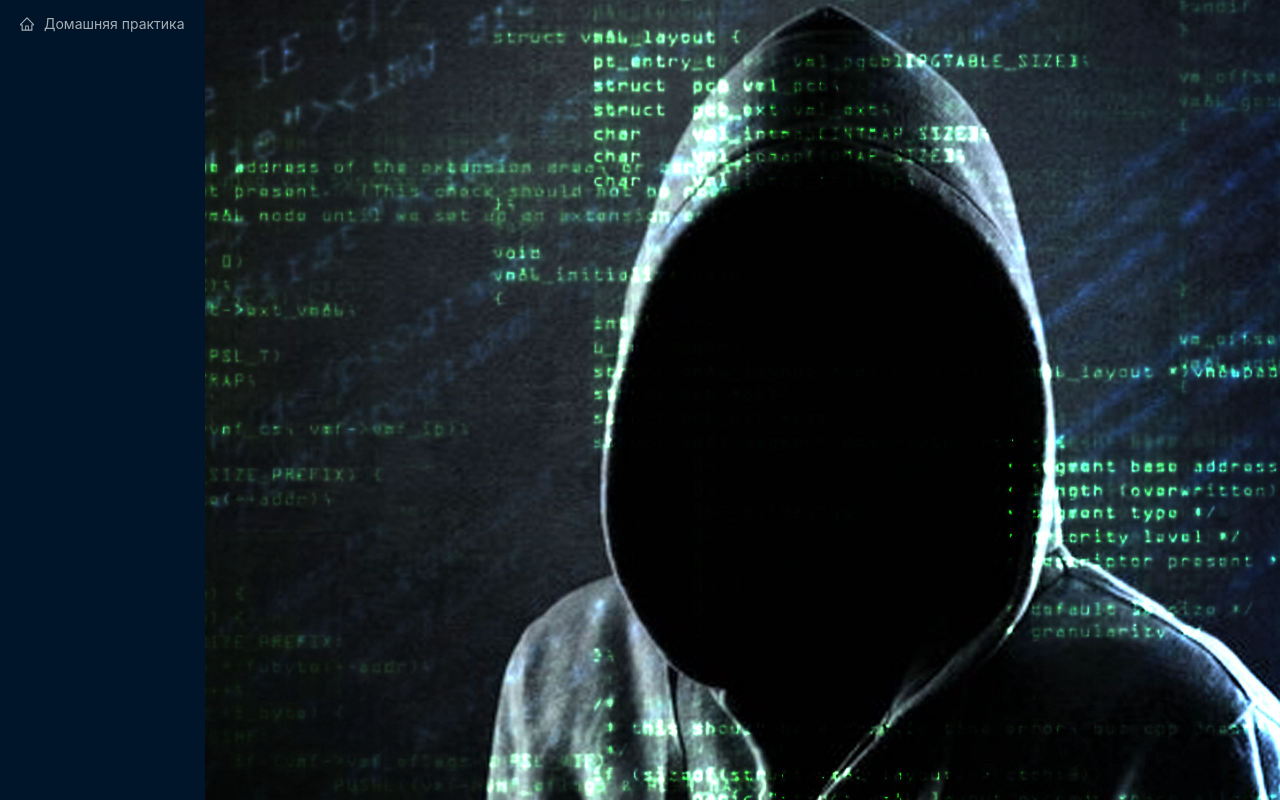
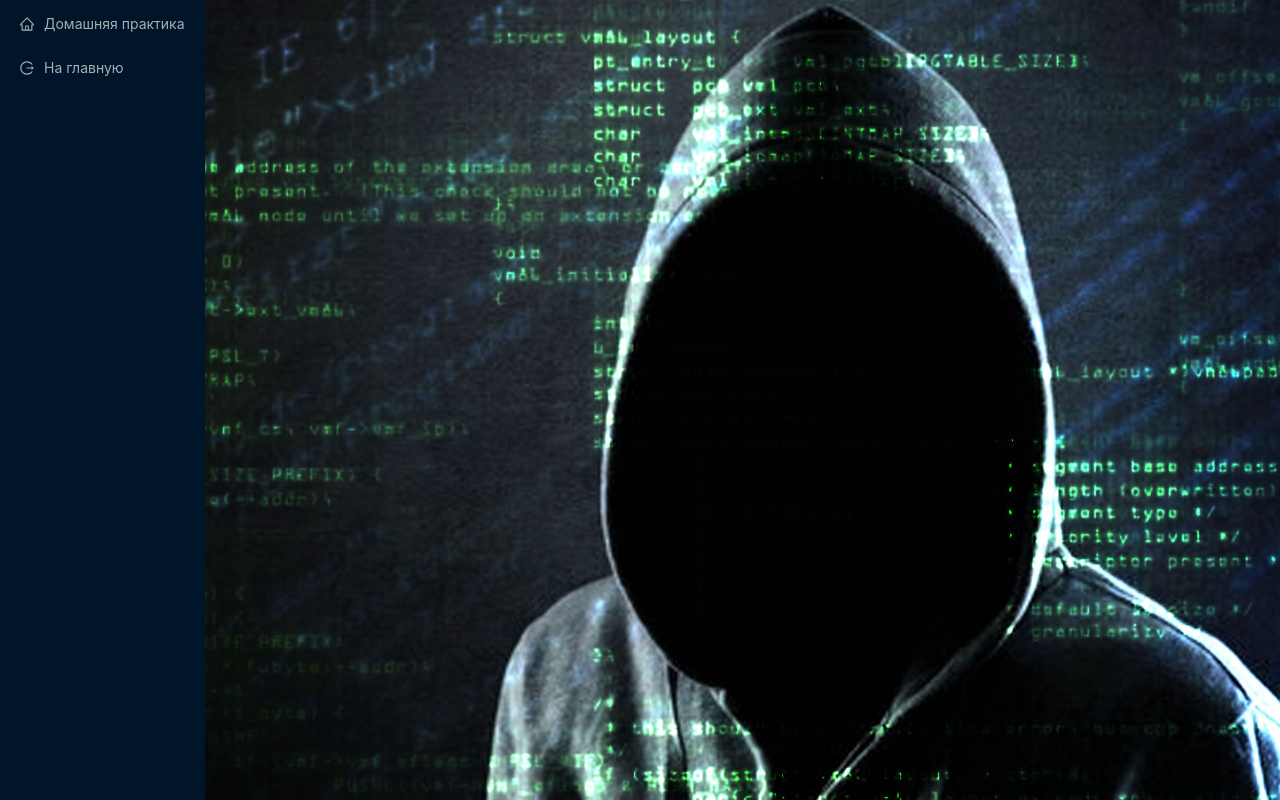
Before and after one commit to desnicaVe1esa/Creator, a React (Create React App) app in the folder front/: page /theory in a window 1280 px wide. Built offline with nearby package versions, Linux system fonts and the light colour scheme.

Commit message:
Процесс разработки нового функционала

```diff
--- a/front/src/page/main/index.js
+++ b/front/src/page/main/index.js
@@ -83,7 +83,7 @@ const Main = () => {
                     </Row>
                     <Row>
                         <Col>
-                            <text style={{color: 'white'}}>1.&ensp;</text>
+                            <p style={{color: 'white'}}>1.&ensp;</p>
                         </Col>
                         <Col style={{paddingBottom: '1%'}}>
                             <Input placeholder="Скопируйте ID задачи"
@@ -95,7 +95,7 @@ const Main = () => {
                     </Row>
                     <Row>
                         <Col>
-                            <text style={{color: 'white'}}>2.&ensp;</text>
+                            <p style={{color: 'white'}}>2.&ensp;</p>
                         </Col>
                         <Col style={{paddingBottom: '1%'}}>
                             <ConfigProvider
@@ -120,7 +120,7 @@ const Main = () => {
                     </Row>
                     <Row>
                         <Col>
-                            <text style={{color: 'white'}}>3.&ensp;</text>
+                            <p style={{color: 'white'}}>3.&ensp;</p>
                         </Col>
                         <Col style={{paddingBottom: '1%'}}>
                             <Select
@@ -134,7 +134,7 @@ const Main = () => {
                     </Row>
                     <Row>
                         <Col>
-                            <text style={{color: 'white'}}>4.&ensp;</text>
+                            <p style={{color: 'white'}}>4.&ensp;</p>
                         </Col>
                         <Col style={{paddingBottom: '1%'}}>
                             <ConfigProvider
--- a/front/src/page/theory/component/homePractice/index.js
+++ b/front/src/page/theory/component/homePractice/index.js
@@ -1,7 +1,10 @@
+import {Card} from "antd";
+import React from "react";
+
 const HomePractice = () => {
 
     return (
-        <div>Hello World!</div>
+            <Card>Content</Card>
     )
 }
 
--- a/front/src/page/theory/index.js
+++ b/front/src/page/theory/index.js
@@ -1,9 +1,8 @@
-import React from 'react';
-import {HomeOutlined} from '@ant-design/icons';
-import {Menu} from 'antd';
+import React, {useState} from 'react';
+import {HomeOutlined, LogoutOutlined} from '@ant-design/icons';
+import {Menu} from "antd";
+import {Content} from "antd/es/layout/layout";
 import HomePractice from "./component/homePractice";
-import {Route, Routes, useNavigate} from "react-router-dom";
-
 
 function getItem(label, key, icon, children) {
     return {
@@ -16,10 +15,21 @@ function getItem(label, key, icon, children) {
 
 const items = [
     getItem('Домашняя практика', 'homePractice', <HomeOutlined/>),
+    getItem('На главную', 'main', <LogoutOutlined/>)
 ];
 
 const Theory = () => {
-    const navigate = useNavigate();
+
+    const [key, setKey] = useState('');
+
+    const onMenuClick = (e) => {
+        if (e.key === 'main') { return window.location.replace('http://localhost:3000/'); }
+        if (e.key === key) {
+            setKey('');
+        } else {
+            setKey(e.key);
+        }
+    }
 
     return (
         <div style={{
@@ -31,60 +41,17 @@ const Theory = () => {
             backgroundRepeat: 'no-repeat',
             width: '100vw',
             height: '100vh'
-        }}>
+        }}
+        >
             <Menu
-                // onClick={({key}) => navigate(key)}
+                onClick={(key) => onMenuClick(key)}
                 theme="dark"
-                items={items}
-            ></Menu>
-            <Content/>
+                items={items}/>
+            <Content>
+                {key === 'homePractice' && <HomePractice/>}
+            </Content>
         </div>
     )
 }
 
-function Content() {
-    return (
-        <div>
-            <Routes>
-                <Route path="homePractice" element={<div>Hello</div>}/>
-            </Routes>
-        </div>
-    )
-}
-
-
-// <Layout
-//     style={{
-//         minHeight: '100vh',
-//     }}
-// >
-//     <Sider collapsible collapsed={collapsed} onCollapse={(value) => setCollapsed(value)}>
-//         <div className="demo-logo-vertical"/>
-//
-//     </Sider>
-//     <Layout style={{
-//         backgroundImage: `url(${process.env.PUBLIC_URL + 'img/background_theory.jpg'})`,
-//         backgroundPosition: 'center',
-//         backgroundSize: 'cover',
-//         backgroundRepeat: 'no-repeat',
-//         width: '100vw',
-//         height: '100vh'
-//     }}>
-//         <Content>
-//             <Routes>
-//                 <Route path="homePractice" element={<HomePractice/>}/>
-//             </Routes>
-//         </Content>
-
-//     </Layout>
-// </Layout>
-
-// <div
-//     style={{
-//         textAlign: 'right',
-//         paddingRight: '10%'
-//     }}
-// >
-//     <a href="/">Вернуться на главную страницу</a>
-// </div>
 export default Theory;
```
Also changed, not shown: 1 other file (tests, documents, lock files or other folders).
